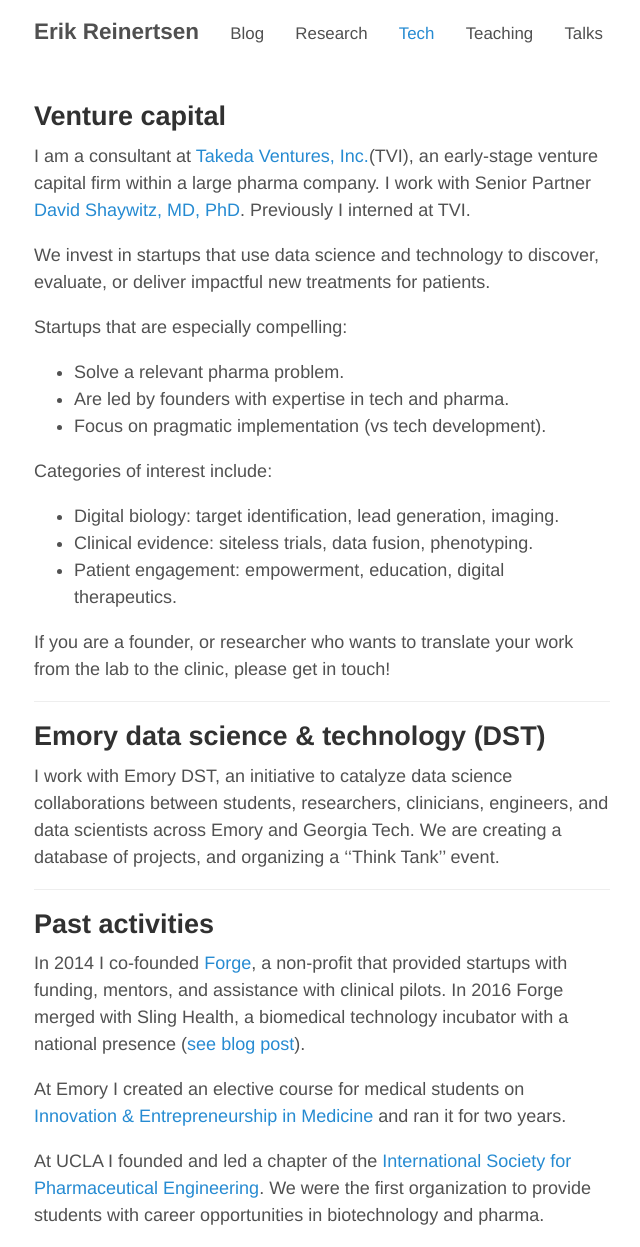
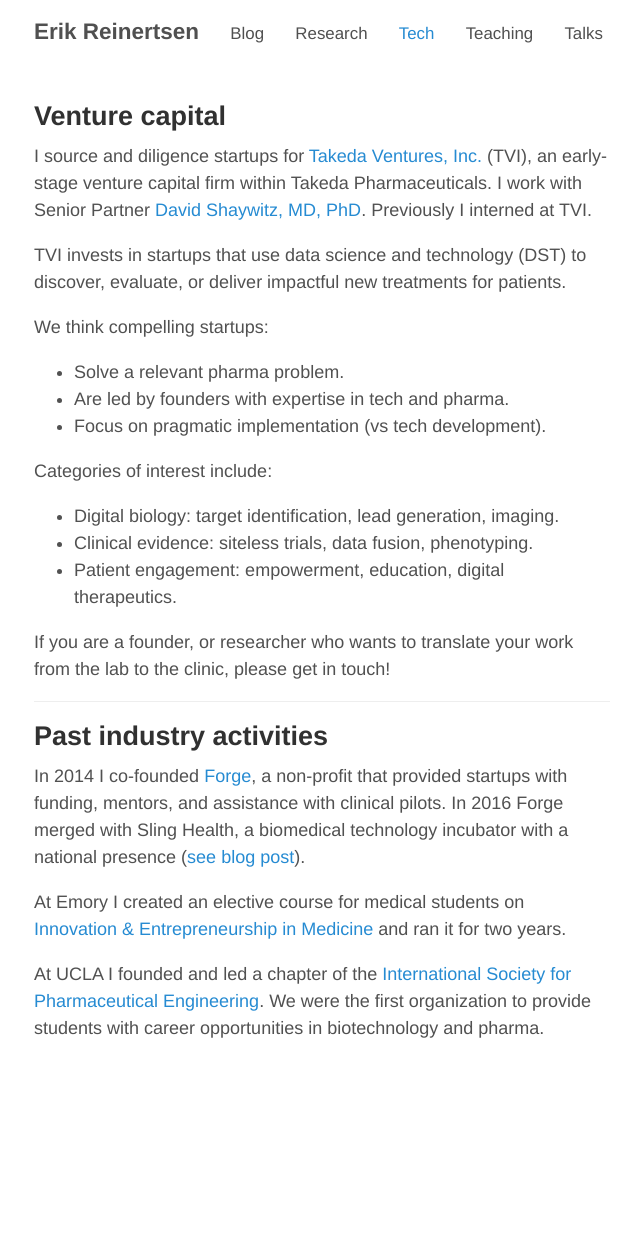
Before and after one commit to erikr/erikr.github.io, a Jekyll site: the page built from tech.md, in a window 1280 px wide. Shown: the whole page, without its empty margins (318-958 px from the left). Built offline with Jekyll 4.4.1, drawn with Linux system fonts in a browser that asks for light colours; nearby versions of some CDN libraries; after the commit the page ends 1060 px from its top, so only the background shows below that.

Commit message:
shortened bio and revised tech page

```diff
--- a/tech.md
+++ b/tech.md
@@ -7,11 +7,11 @@
 
 ## Venture capital
 
-I am a consultant at [Takeda Ventures, Inc.](http://takedaventures.com)(TVI), an early-stage venture capital firm within a large pharma company. I work with Senior Partner [David Shaywitz, MD, PhD](https://www.linkedin.com/in/david-shaywitz-md-phd-232a23e/). Previously I interned at TVI.
+I source and diligence startups for [Takeda Ventures, Inc.](http://takedaventures.com) (TVI), an early-stage venture capital firm within Takeda Pharmaceuticals. I work with Senior Partner [David Shaywitz, MD, PhD](https://www.linkedin.com/in/david-shaywitz-md-phd-232a23e/). Previously I interned at TVI.
 
-We invest in startups that use data science and technology to discover, evaluate, or deliver impactful new treatments for patients.
+TVI invests in startups that use data science and technology (DST) to discover, evaluate, or deliver impactful new treatments for patients.
 
-Startups that are especially compelling:
+We think compelling startups:
 + Solve a relevant pharma problem.
 + Are led by founders with expertise in tech and pharma.
 + Focus on pragmatic implementation (vs tech development).
@@ -26,14 +26,7 @@
 
 ---
 
-## Emory data science & technology (DST)
-
-I work with Emory DST, an initiative to catalyze data science collaborations between students, researchers, clinicians, engineers, and data scientists across Emory and Georgia Tech. We are creating a database of projects, and organizing a ''Think Tank'' event.
-
-
----
-
-## Past activities
+## Past industry activities
 
 In 2014 I co-founded [Forge](http://forgehealth.org), a non-profit that provided startups with funding, mentors, and assistance with clinical pilots. In 2016 Forge merged with Sling Health, a biomedical technology incubator with a national presence ([see blog post](http://erikreinertsen.com/forge-merger-sling-health/)).
 
```
Also changed, not shown: index.md (+1 -5 lines), research.md (+3 -3 lines).
